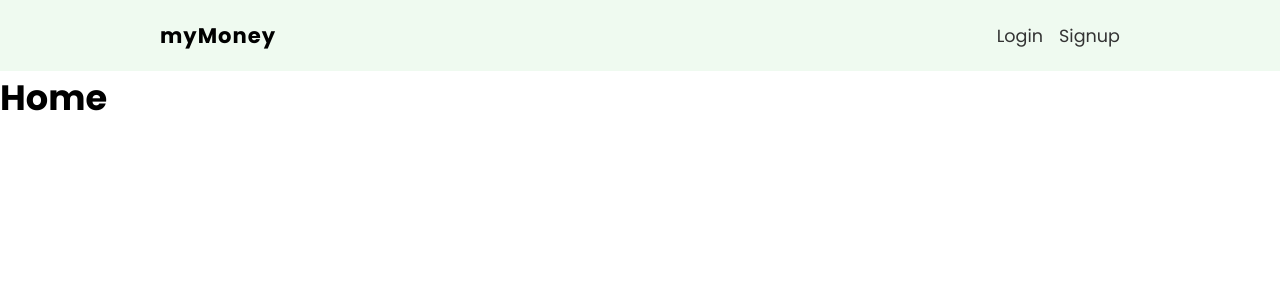
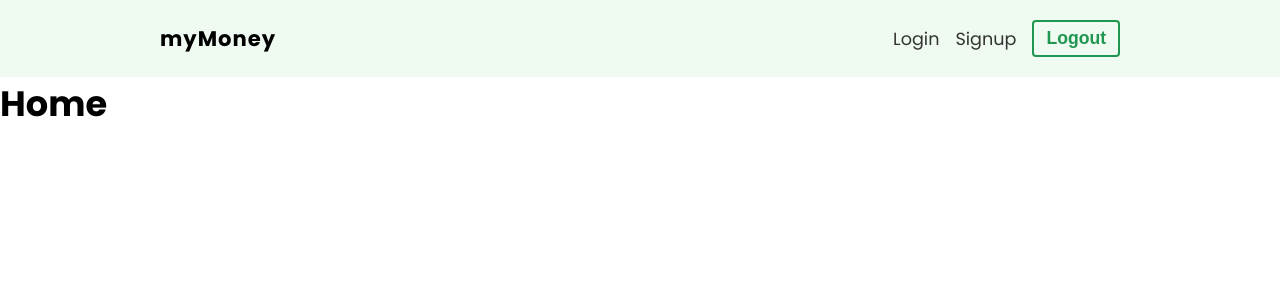
Before and after one commit to KJCastillo/myMoney, a React (Create React App) app: page / in a window 1280 px wide. Shown: the top 300 px of the page. Built offline with nearby package versions, Linux system fonts and the light colour scheme.

Commit message:
test logout hook

```diff
--- a/src/components/Navbar.js
+++ b/src/components/Navbar.js
@@ -1,7 +1,10 @@
 import { Link } from "react-router-dom";
+import { useLogout } from "../hooks/useLogout";
 import styles from "./Navbar.module.css";
 
 export default function Navbar() {
+  const { logout } = useLogout();
+
   return (
     <nav className={styles.navbar}>
       <ul>
@@ -10,6 +13,11 @@
           <Link to="/login">Login</Link>
           <Link to="/signup">Signup</Link>
         </li>
+        <li>
+          <button className="btn" onClick={logout}>
+            Logout
+          </button>
+        </li>
       </ul>
     </nav>
   );
--- a/src/hooks/useLogout.js
+++ b/src/hooks/useLogout.js
@@ -2,7 +2,7 @@
 import { projectAuth } from "../firebase/config";
 import { useAuthContext } from "./useAuthContext";
 
-const useLogout = () => {
+export const useLogout = () => {
   const [error, setError] = useState(null);
   const [isPending, setIsPending] = useState(false);
   const { dispatch } = useAuthContext();
```
Also changed, not shown: src/context/AuthContext.js (line endings or trailing spaces).
